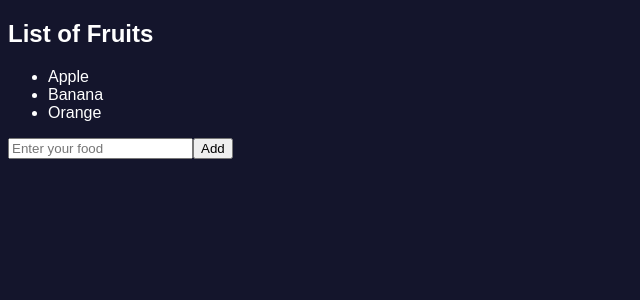
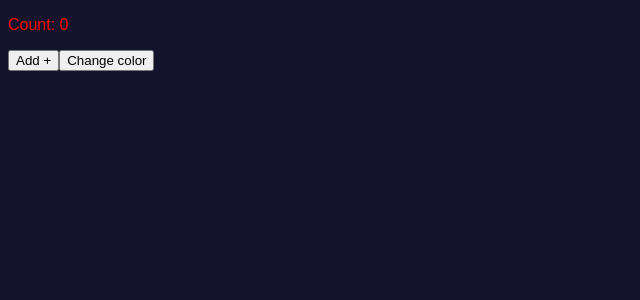
Before and after one commit to supunrworks/React-js-tutorial, a React (Vite) app: page / in a window 1280 px wide. Shown: the top 300 px of the page, without its empty margins (0-640 px from the left). Built offline with nearby package versions, Linux system fonts and the light colour scheme.

Commit message:
Added useEffect lesson

```diff
--- a/src/App.jsx
+++ b/src/App.jsx
@@ -9,6 +9,7 @@ import Button from './Button/Button'
 import Counter from './Counter/Counter'
 import Updater from './Updater/Updater'
 import Array from './Array/Array'
+import Count from './UseEffect/Count'
 
 
 function App() {
@@ -22,7 +23,8 @@ function App() {
       {/* <Button/> */}
       {/* <Counter/> */}
       {/* <Updater/> */}
-      <Array/>
+      {/* <Array/> */}
+      <Count/>
       {/* <Footer /> */}
     </div>
   )
--- /dev/null
+++ b/src/UseEffect/Count.jsx
@@ -0,0 +1,33 @@
+// The useEffect Hook allows you to perform side effects in your components.
+// Some examples of side effects are: fetching data, directly updating the DOM, and timers.
+// useEffect runs on every render. That means that when the count changes, a render happens
+
+import React, { useEffect, useState } from 'react'
+
+function Count() {
+
+    const [count, setCount] = useState(0)
+    const [color, setColor] = useState("red")
+
+    useEffect(() => {
+        document.title = `Count: ${count} ${color}`
+    }, [count, color])
+
+    const handleButton = () => {
+        setCount(c => c + 1)
+    }
+
+    const changeColor = () => {
+        setColor(c => c === "red" ? "blue" : "red")
+    }
+
+    return (
+        <div>
+            <p style={{ color: color }}>Count: {count}</p>
+            <button onClick={handleButton}>Add +</button>
+            <button onClick={changeColor}>Change color</button>
+        </div>
+    )
+}
+
+export default Count
```
